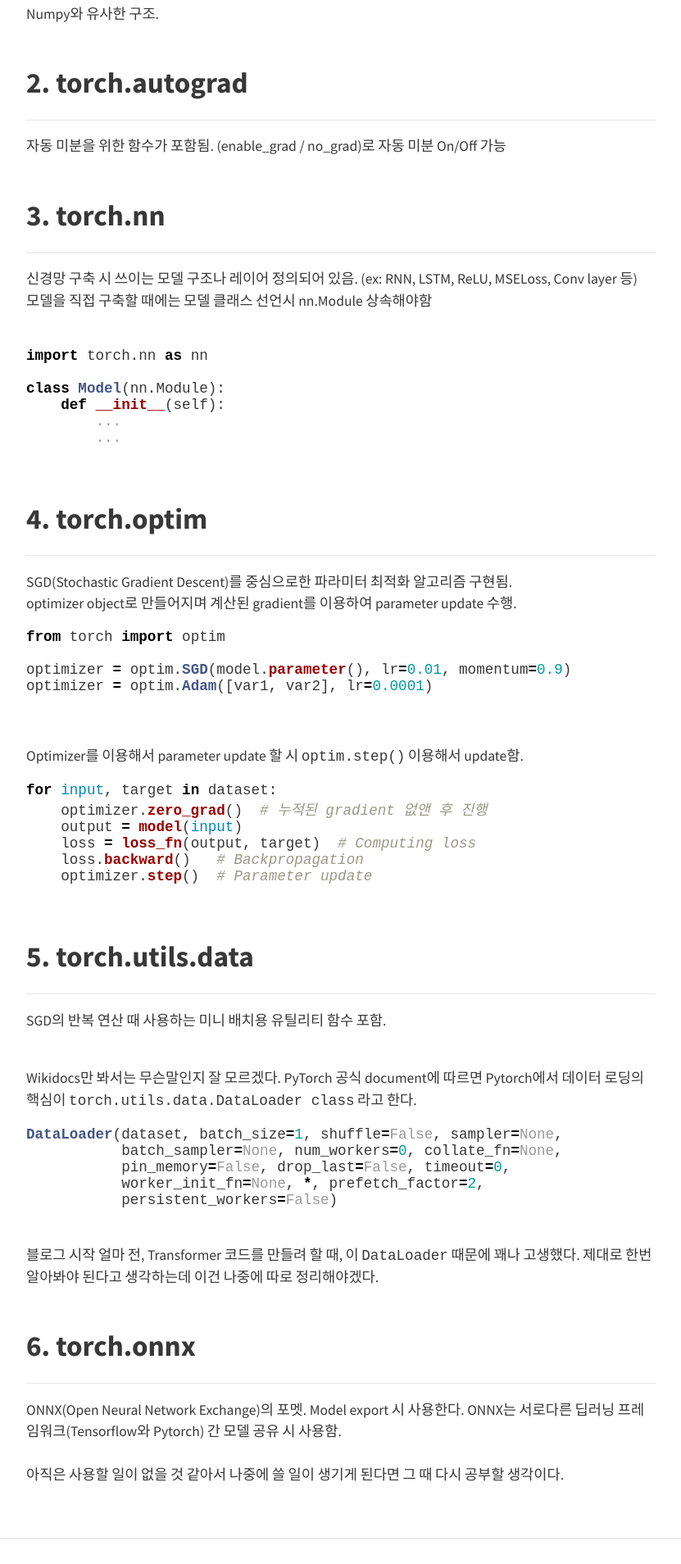
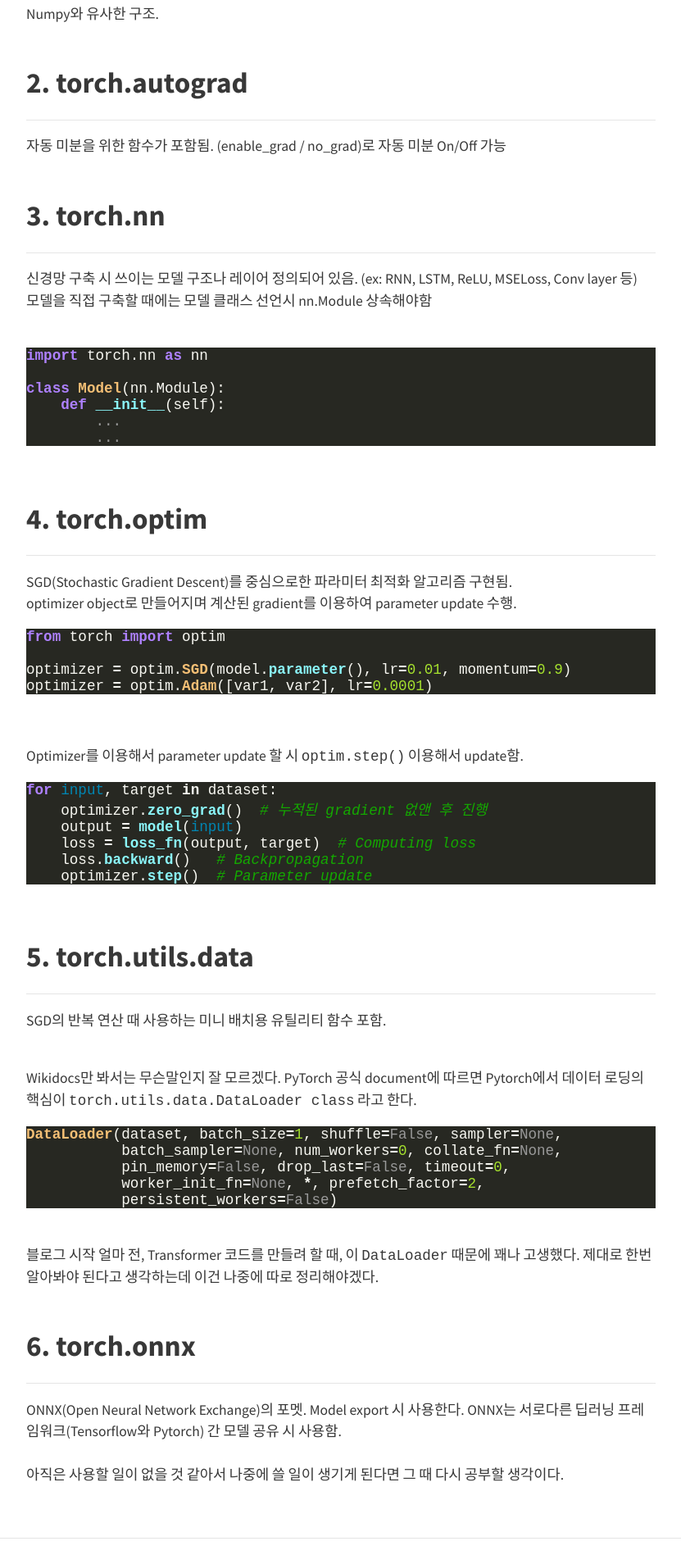
Before and after one commit to mooncy0421/mooncy0421.github.io, a Jekyll site: the page built from _posts/2021-08-28-Pytorch로-시작하는-딥러닝-입문-(1)-Package-구성.md, in a window 1280 px wide. Shown: the part 808-2716 px from the top of the page at 82% size, without its empty margins (224-1055 px from the left). Built offline with Jekyll 4.4.1, drawn with Linux system fonts in a browser that asks for light colours; nearby versions of some CDN libraries.

Commit message:
Change code block style

```diff
--- a/_includes/head.html
+++ b/_includes/head.html
@@ -9,7 +9,7 @@
 	<link rel="stylesheet" href="{{ "/assets/css/main.css" | relative_url }}">
 
 	<!-- Code Block -->
-	<link href="/css/syntax.css" rel="stylesheet" >
+	<link href="/assets/css/syntax.css" rel="stylesheet" >
 
 	<!--Favicon-->
 	<link rel="shortcut icon" href="{{ site.baseurl }}/{{ site.theme_settings.favicon }}" type="image/x-icon">
--- a/assets/css/syntax.css
+++ b/assets/css/syntax.css
@@ -9,7 +9,7 @@
   background-color: #f92672;
 }
 .highlight .c, .highlight .ch, .highlight .cd, .highlight .cm, .highlight .cpf, .highlight .c1, .highlight .cs {
-  color: #75715e;
+  color: #14a800;
 }
 .highlight .cp {
   color: #f4bf75;
@@ -79,3 +79,7 @@
 .highlight .ss {
   color: #a6e22e;
 }
+
+.highlight .nf {
+  color:#8bf6fa;
+}
```
